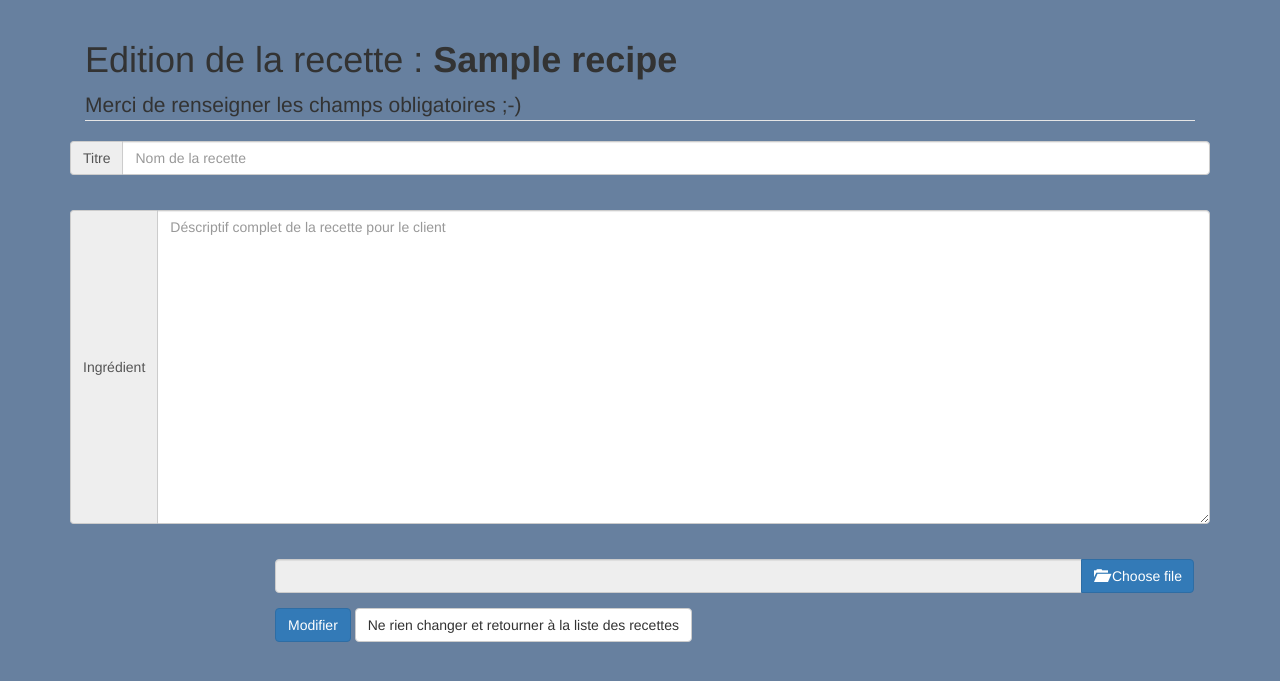
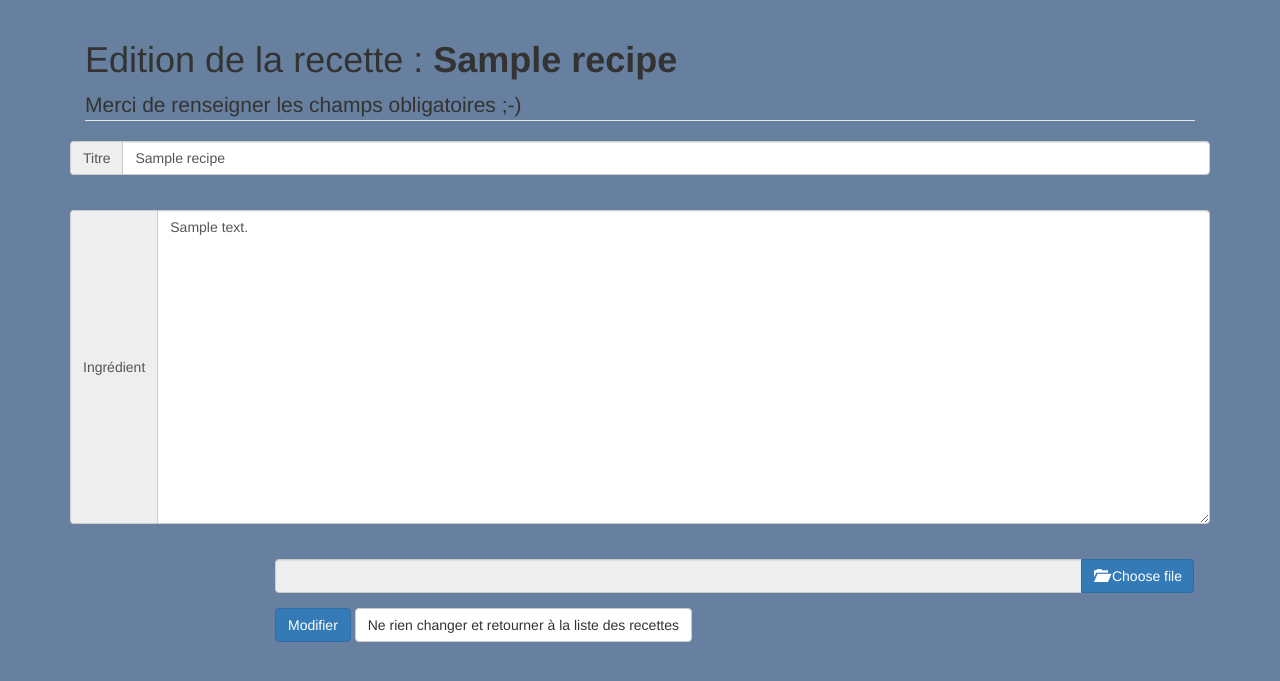
Before and after one commit to alexcarrere/philogourmand, a PHP site: page /admin/edit_recipe.php?id=1 in a window 1280 px wide. Shown: the part 52-733 px from the top of the page. Run offline with PHP 8.4, Linux system fonts and the light colour scheme; tables that the repository leaves empty hold one stand-in row (values such as "Sample post"); some libraries are stand-ins or nearby versions.

Commit message:
Ajout d'oublie
Il n'y avait pas les echo des titres et ingredit lors de l'édition.

```diff
--- a/admin/edit_recipe.php
+++ b/admin/edit_recipe.php
@@ -224,11 +224,11 @@ include_once '../inc/header_admin.php';
 
                                 	<div class="form-group input-group">
                                       <span class="input-group-addon" id="basic-addon1">Titre</span>
-                                      <input type="text" class="form-control" name="title" placeholder="Nom de la recette" aria-describedby="basic-addon1">
+                                      <input type="text" class="form-control" name="title" value="<?= $editrecipe['title']; ?>" aria-describedby="basic-addon1">
                                     </div><br>
                                     <div class="form-group input-group">
                                         <span class="input-group-addon" id="basic-addon1">Ingrédient</span>
-                                        <textarea id="content" name="content" rows="15" class="form-control input-md" placeholder="Déscriptif complet de la recette pour le client"></textarea>
+                                        <textarea id="content" name="content" rows="15" class="form-control input-md" ><?= $editrecipe['content']; ?></textarea>
                                     </div><br>
 
                                     <div class="form-group">
```
